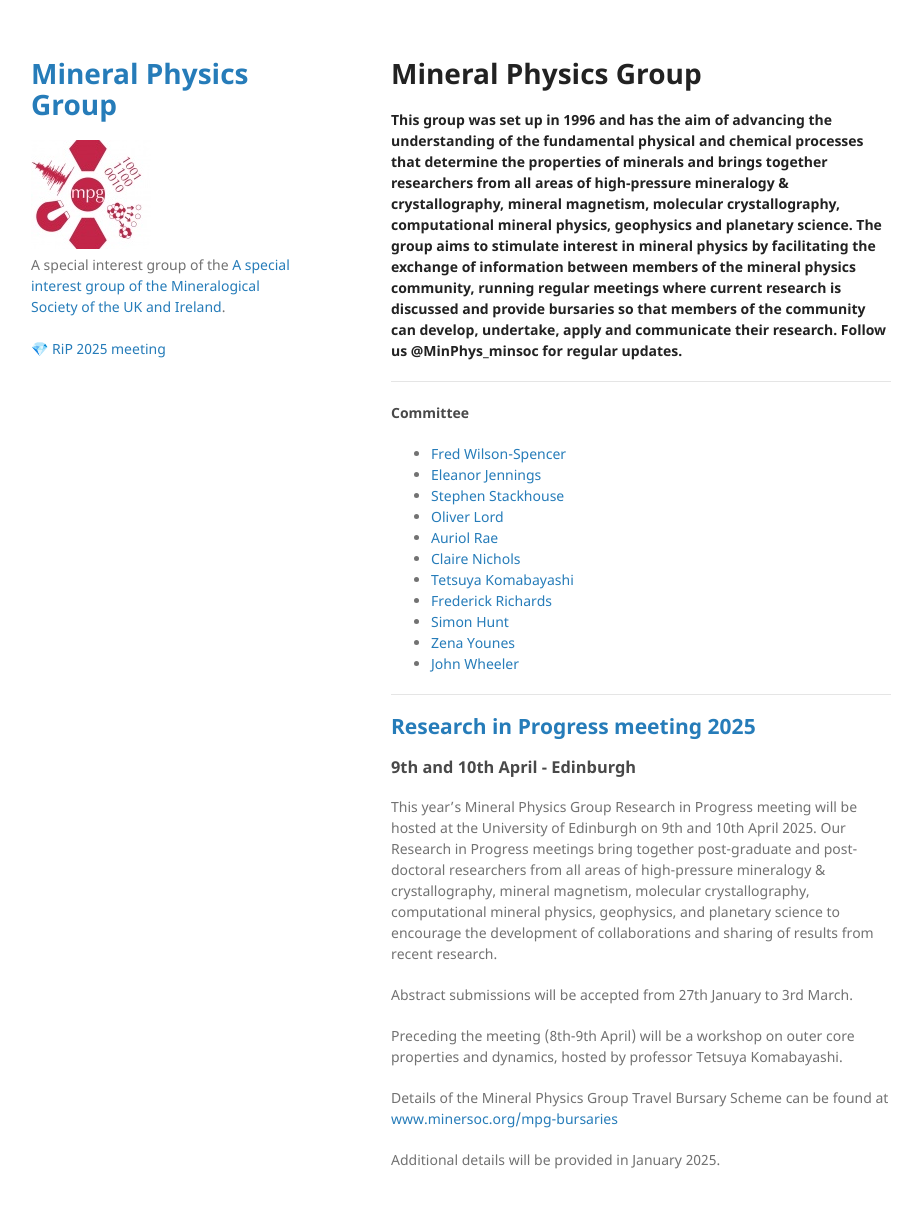
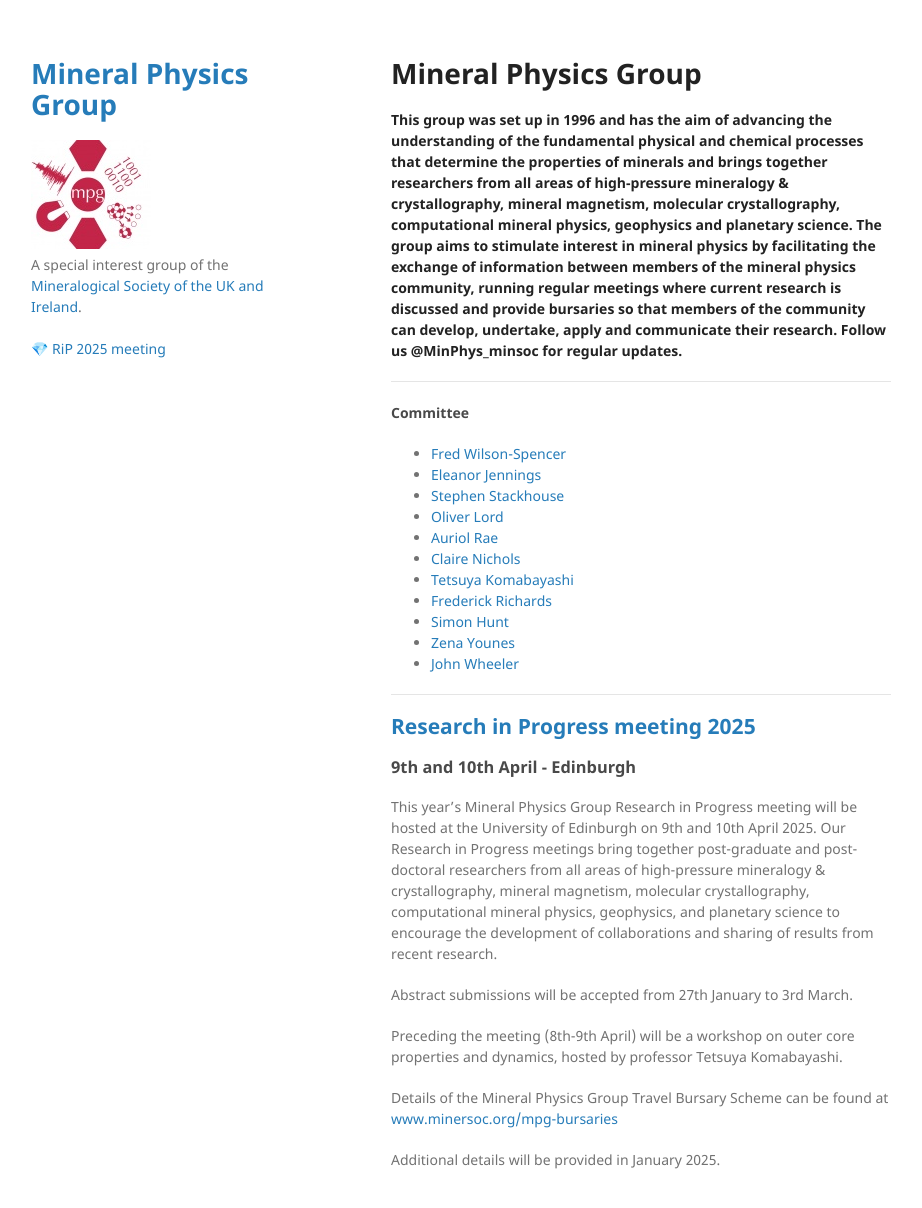
Before and after one commit to MinPhys/MinPhys.github.io, a Jekyll site: the page built from index.md, in a window 1280 px wide and 1240 px high. Shown: the top 1208 px of the window, without its empty margins (179-1101 px from the left). Built offline with Jekyll 4.4.1, drawn with Linux system fonts in a browser that asks for light colours; our own code applies the rules of GitHub Pages for plain Markdown files.

Commit message:
Update _config.yml

```diff
--- a/_config.yml
+++ b/_config.yml
@@ -2,7 +2,7 @@
 
 logo: /assets/img/MPG.jpg
 
-description: A special interest group of the <a href="https://www.minersoc.org/">A special interest group of the Mineralogical Society of the UK and Ireland</a>. <br/>
+description: A special interest group of the <a href="https://www.minersoc.org/">Mineralogical Society of the UK and Ireland</a>. <br/>
                 <br/>
                 <a href="https://minphys.github.io/RiP_2025.html">💎 RiP 2025 meeting </a> <br/>
 
```
